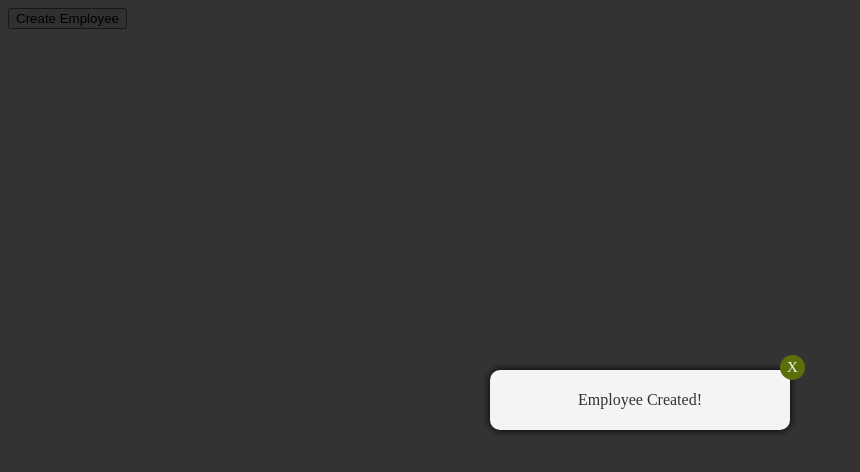
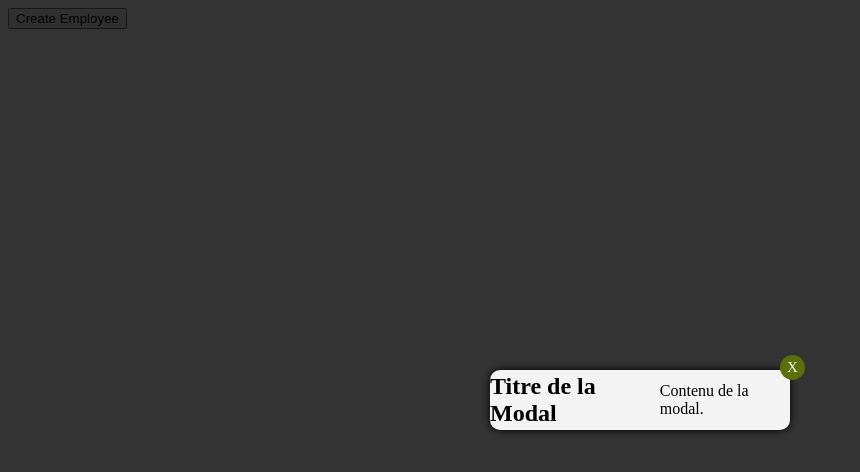
Before and after one commit to julienyassef/OC-P14-Ma-Bibliotheque-de-composants, a React (Create React App) app: page / in a window 1280 px wide. Both pictures are taken after a click on the button "Create Employee". Shown: the top 472 px of the page, without its empty margins (0-860 px from the left). Built offline with nearby package versions, Linux system fonts and the light colour scheme.

Commit message:
rendu modal neutre, ajout logique open et close et no scroll si open

```diff
--- a/src/App.js
+++ b/src/App.js
@@ -2,20 +2,24 @@
 import React, { useState } from "react";
 
 // Import components
-import ModalEmployeeCreated from "./lib/ModalEmployeeCreated/ModalEmployeeCreated";
+import Modal from "./lib/Modal/Modal";
 
 function App() {
-  const [isModalOpen, setModalOpen] = useState(false);
+  const [isModalOpen, setIsModalOpen] = useState(false);
 
-  const handleOpenModal = () => setModalOpen(true);
-  const handleCloseModal = () => setModalOpen(false);
+  const handleOpenModal = () => setIsModalOpen(true);
+  const closeModal = () => setIsModalOpen(false);
 
   return (
     <div className="App">
       <button onClick={handleOpenModal}>Create Employee</button>
-      <ModalEmployeeCreated
+      <Modal
         isOpen={isModalOpen}
-        handleClose={handleCloseModal}
+        handleClose={closeModal}
+        title="Titre de la Modal"
+        content={<p>Contenu de la modal.</p>}
+        className="custom-modal-style"
+        disableScroll={false}
       />
     </div>
   );
--- /dev/null
+++ b/src/lib/Modal/Modal.jsx
@@ -0,0 +1,31 @@
+//scss
+import './ModalEmployeeCreated.scss'
+
+//React
+import { useEffect } from 'react';
+
+function Modal({ isOpen, handleClose, title, content, className, disableScroll = true }) {
+
+
+  useEffect(() => {
+    if (disableScroll) {
+      const body = document.body;
+      body.classList.toggle('no-scroll', isOpen);
+
+      return () => body.classList.remove('no-scroll');
+    }
+  }, [isOpen, disableScroll]);
+
+
+  return isOpen ? (
+    <div className={`modal ${className}`}>
+      <div className="modal__content">
+        <span className="modal__content__close" onClick={handleClose}>X</span>
+        {title && <h2>{title}</h2>}
+        <div>{content}</div>
+      </div>
+    </div>
+  ) : null;
+}
+
+export default Modal
--- a/src/lib/ModalEmployeeCreated/ModalEmployeeCreated.jsx
+++ /dev/null
@@ -1,35 +0,0 @@
-//scss
-import './ModalEmployeeCreated.scss'
-
-//React
-import { useEffect } from 'react';
-
-function ModalEmployeeCreated({ isOpen, handleClose }) {
-
-    useEffect(() => {
-        const body = document.body;
-
-        if (isOpen) {
-          body.classList.add('no-scroll');
-        } else {
-          body.classList.remove('no-scroll');
-        }
-
-
-        return () => {
-          body.classList.remove('no-scroll');
-        };
-      }, [isOpen]);
-
-      if (!isOpen) return null;
-
-  return (
-  <div className="modal">
-    <div className="modal__content">
-        <span className="modal__content__close" onClick={handleClose}>X</span>
-        <p className="modal__content__text">Employee Created!</p>
-    </div>
-  </div>
-  )
-}
-export default ModalEmployeeCreated
```
Also changed, not shown: src/lib/Modal/ModalEmployeeCreated.scss (renamed from src/lib/ModalEmployeeCreated/ModalEmployeeCreated.scss).
